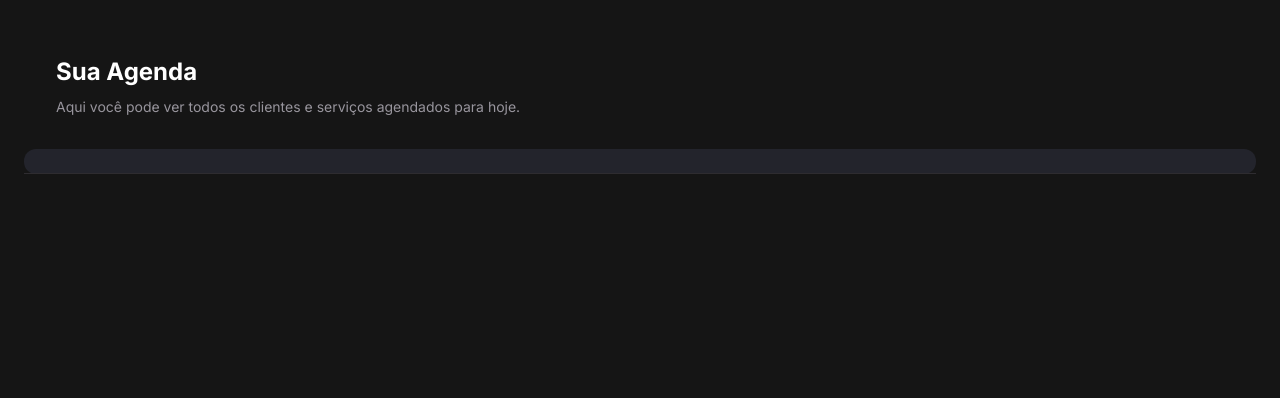
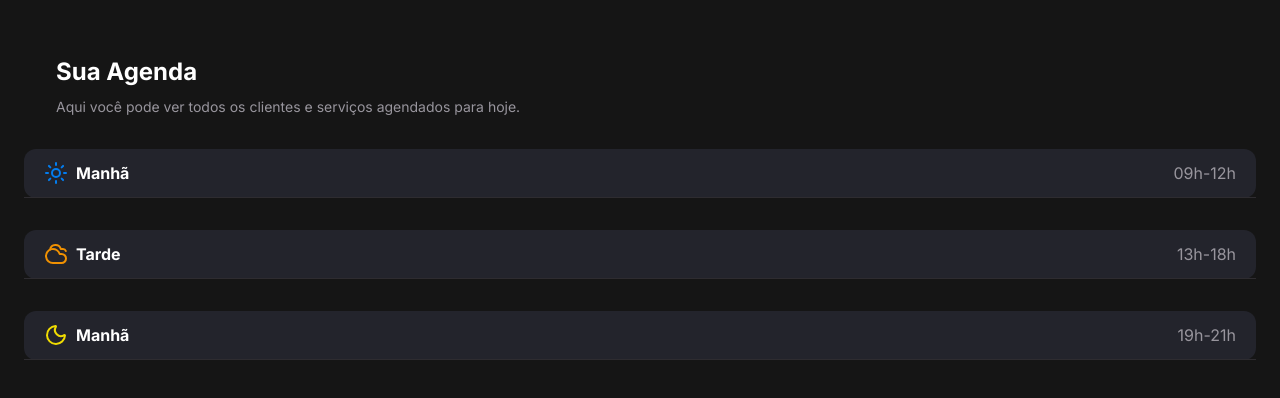
Before and after one commit to eulermomberger/pet-shop, a Next.js app: page / in a window 1280 px wide. Shown: the top 398 px of the page. Built offline with nearby package versions, Linux system fonts and the light colour scheme.

Commit message:
✨ feat: Criando lógica para os períodos

```diff
--- a/src/app/page.tsx
+++ b/src/app/page.tsx
@@ -1,6 +1,12 @@
+import { AppointmentModel } from '@/generated/prisma/models';
+import {
+  Appointment,
+  AppointmentPeriod,
+  AppointmentPeriodDay,
+} from '@/types/appointment';
 import { PeriodSection } from '@/components/PeriodSection';
 
-const appointments = [
+const appointments: AppointmentModel[] = [
   {
     id: '1',
     petName: 'Rex',
@@ -35,7 +41,60 @@
   },
 ];
 
+const getPeriod = (hour: number): AppointmentPeriodDay => {
+  if (hour >= 9 && hour < 12) return 'morning';
+  if (hour >= 13 && hour < 18) return 'afternoon';
+  return 'evening';
+};
+
+function groupAppointmentByPeriod(
+  appointments: AppointmentModel[]
+): AppointmentPeriod[] {
+  const transformedAppointments: Appointment[] = appointments.map((apt) => ({
+    ...apt,
+    time: apt.scheduleAt.toLocaleTimeString('pt-BR', {
+      hour: '2-digit',
+      minute: '2-digit',
+    }),
+    service: apt.description,
+    period: getPeriod(apt.scheduleAt.getHours()),
+  }));
+
+  const morningAppointments = transformedAppointments.filter(
+    (apt) => apt.period === 'morning'
+  );
+  const afternoonAppointments = transformedAppointments.filter(
+    (apt) => apt.period === 'afternoon'
+  );
+  const eveningAppointments = transformedAppointments.filter(
+    (apt) => apt.period === 'evening'
+  );
+
+  return [
+    {
+      title: 'Manhã',
+      type: 'morning',
+      timeRange: '09h-12h',
+      appointments: morningAppointments,
+    },
+    {
+      title: 'Tarde',
+      type: 'afternoon',
+      timeRange: '13h-18h',
+      appointments: afternoonAppointments,
+    },
+    {
+      title: 'Manhã',
+      type: 'evening',
+      timeRange: '19h-21h',
+      appointments: eveningAppointments,
+    },
+  ];
+}
+
 export default function Home() {
+  const periods = groupAppointmentByPeriod(appointments);
+
   return (
     <div className="bg-background-primary p-6">
       <div className="flex items-center justify-between md:m-8">
@@ -49,7 +108,11 @@
         </div>
       </div>
 
-      <PeriodSection period={{}} />
+      <div className="pb-24 md:pb-0">
+        {periods.map((period, index) => (
+          <PeriodSection period={period} key={index} />
+        ))}
+      </div>
     </div>
   );
 }
--- a/src/components/PeriodSection/index.tsx
+++ b/src/components/PeriodSection/index.tsx
@@ -1,7 +1,8 @@
+import { AppointmentPeriod } from '@/types/appointment';
 import { Cloudy, Moon, Sun } from 'lucide-react';
 
 type PeriodSectionProps = {
-  period: any;
+  period: AppointmentPeriod;
 };
 
 const periodIcons = {
@@ -14,10 +15,15 @@
   return (
     <section className="mb-8 bg-background-tertiary rounded-xl">
       <div className="flex items-center px-5 py-3 justify-between border-b border-[#2E2C30]">
-        <div>{periodIcons[period.type]}</div>
-        <h2 className="text-label-large-size text-content-primary">
-          {period.title}
-        </h2>
+        <div className="flex items-center gap-2">
+          {periodIcons[period.type]}
+          <h2 className="text-label-large-size text-content-primary">
+            {period.title}
+          </h2>
+        </div>
+        <span className="text-label-large-size text-content-secondary">
+          {period.timeRange}
+        </span>
       </div>
     </section>
   );
--- /dev/null
+++ b/src/types/appointment.ts
@@ -0,0 +1,19 @@
+export type AppointmentPeriodDay = 'morning' | 'afternoon' | 'evening';
+
+export type Appointment = {
+  id: string;
+  time: string;
+  petName: string;
+  tutorName: string;
+  phone: string;
+  description: string;
+  scheduleAt: Date;
+  period: AppointmentPeriodDay;
+};
+
+export type AppointmentPeriod = {
+  title: string;
+  type: AppointmentPeriodDay;
+  timeRange: string;
+  appointments: Appointment[];
+};
```
